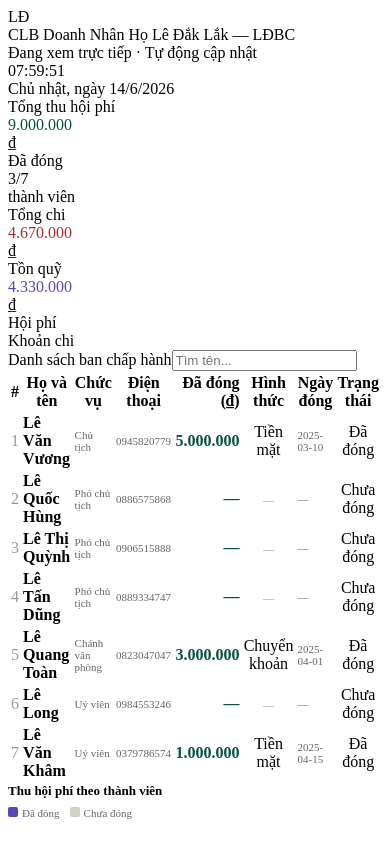
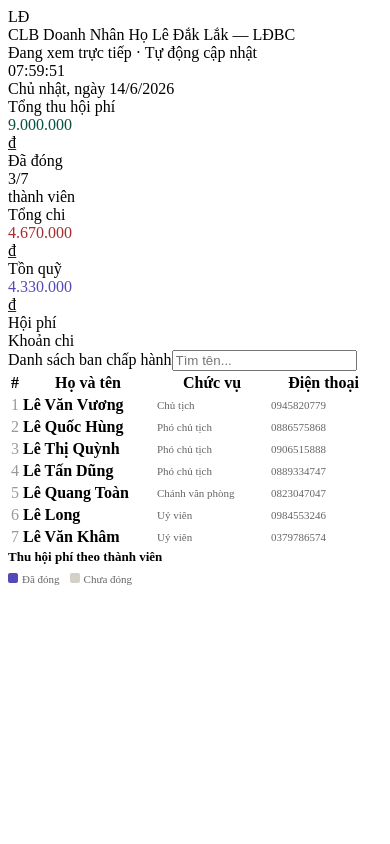
Before and after one commit to toan1902/L-BC, a Next.js app: page / in a window 390 px wide. Shown: the top 844 px of the page. Built offline with nearby package versions, Linux system fonts and the light colour scheme; no server answers; the database is empty.

Commit message:
Refactor tables for better responsiveness and styling

```diff
--- a/pages/index.js
+++ b/pages/index.js
@@ -172,36 +172,38 @@ export default function Home() {
                 <span className="card-title">Danh sách ban chấp hành</span>
                 <input className="search-input" placeholder="Tìm tên..." value={search} onChange={e=>setSearch(e.target.value)} />
               </div>
-              <table>
+              <div style={{overflowX:'auto'}}>
+              <table style={{minWidth:640,tableLayout:'auto'}}>
                 <thead><tr>
-                  <th style={{width:28}}>#</th>
-                  <th style={{width:130}}>Họ và tên</th>
-                  <th style={{width:115}}>Chức vụ</th>
-                  <th style={{width:108}}>Điện thoại</th>
-                  <th style={{width:120,textAlign:'right'}}>Đã đóng (₫)</th>
-                  <th style={{width:90,textAlign:'center'}}>Hình thức</th>
-                  <th style={{width:85}}>Ngày đóng</th>
-                  <th style={{width:80,textAlign:'center'}}>Trạng thái</th>
+                  <th style={{width:28,whiteSpace:'nowrap'}}>#</th>
+                  <th style={{minWidth:130,whiteSpace:'nowrap'}}>Họ và tên</th>
+                  <th style={{minWidth:110,whiteSpace:'nowrap'}}>Chức vụ</th>
+                  <th style={{minWidth:105,whiteSpace:'nowrap'}}>Điện thoại</th>
+                  <th style={{minWidth:110,textAlign:'right',whiteSpace:'nowrap'}}>Đã đóng (₫)</th>
+                  <th style={{minWidth:95,textAlign:'center',whiteSpace:'nowrap'}}>Hình thức</th>
+                  <th style={{minWidth:85,whiteSpace:'nowrap'}}>Ngày đóng</th>
+                  <th style={{minWidth:80,textAlign:'center',whiteSpace:'nowrap'}}>Trạng thái</th>
                 </tr></thead>
                 <tbody>
                   {filteredMembers.map((m,i) => (
                     <tr key={m.id || i}>
                       <td style={{color:'#999'}}>{i+1}</td>
-                      <td style={{fontWeight:600}}>{m.name}</td>
-                      <td style={{fontSize:11,color:'#666'}}>{m.role}</td>
-                      <td style={{fontSize:11,color:'#666'}}>{m.phone}</td>
-                      <td style={{textAlign:'right',fontWeight:600,color:'#085041',fontVariantNumeric:'tabular-nums'}}>{m.paid > 0 ? fmt(m.paid) : '—'}</td>
-                      <td style={{textAlign:'center'}}>
+                      <td style={{fontWeight:600,whiteSpace:'nowrap'}}>{m.name}</td>
+                      <td style={{fontSize:11,color:'#666',whiteSpace:'nowrap'}}>{m.role}</td>
+                      <td style={{fontSize:11,color:'#666',whiteSpace:'nowrap'}}>{m.phone}</td>
+                      <td style={{textAlign:'right',fontWeight:600,color:'#085041',fontVariantNumeric:'tabular-nums',whiteSpace:'nowrap'}}>{m.paid > 0 ? fmt(m.paid) : '—'}</td>
+                      <td style={{textAlign:'center',whiteSpace:'nowrap'}}>
                         {m.pm ? <span className={`pm-badge ${m.pm==='tien-mat'?'pm-tienmat':'pm-ck'}`}>{PM_LABELS[m.pm]}</span> : <span style={{color:'#999',fontSize:11}}>—</span>}
                       </td>
-                      <td style={{fontSize:11,color:'#666'}}>{m.paidDate || '—'}</td>
-                      <td style={{textAlign:'center'}}>
+                      <td style={{fontSize:11,color:'#666',whiteSpace:'nowrap'}}>{m.paidDate || '—'}</td>
+                      <td style={{textAlign:'center',whiteSpace:'nowrap'}}>
                         <span className={`badge ${m.paid>0?'b-paid':'b-none'}`}>{m.paid>0?'Đã đóng':'Chưa đóng'}</span>
                       </td>
                     </tr>
                   ))}
                 </tbody>
               </table>
+              </div>
             </div>
 
             <div className="right-col">
@@ -249,14 +251,15 @@ export default function Home() {
                   {Object.entries(CAT_LABELS).map(([k,v]) => <option key={k} value={k}>{v}</option>)}
                 </select>
               </div>
-              <table>
+              <div style={{overflowX:'auto'}}>
+              <table style={{minWidth:560,tableLayout:'auto'}}>
                 <thead><tr>
-                  <th style={{width:28}}>#</th>
-                  <th style={{width:85}}>Ngày</th>
-                  <th>Nội dung</th>
-                  <th style={{width:90}}>Danh mục</th>
-                  <th style={{width:110,textAlign:'right'}}>Số tiền (₫)</th>
-                  <th style={{width:100}}>Người chi</th>
+                  <th style={{width:28,whiteSpace:'nowrap'}}>#</th>
+                  <th style={{minWidth:85,whiteSpace:'nowrap'}}>Ngày</th>
+                  <th style={{minWidth:160}}>Nội dung</th>
+                  <th style={{minWidth:90,whiteSpace:'nowrap'}}>Danh mục</th>
+                  <th style={{minWidth:110,textAlign:'right',whiteSpace:'nowrap'}}>Số tiền (₫)</th>
+                  <th style={{minWidth:100,whiteSpace:'nowrap'}}>Người chi</th>
                 </tr></thead>
                 <tbody>
                   {filteredExpenses.length === 0
@@ -264,16 +267,17 @@ export default function Home() {
                     : filteredExpenses.map((e,i) => (
                       <tr key={e.id || i}>
                         <td style={{color:'#999'}}>{i+1}</td>
-                        <td style={{fontSize:11,color:'#666'}}>{e.date}</td>
+                        <td style={{fontSize:11,color:'#666',whiteSpace:'nowrap'}}>{e.date}</td>
                         <td style={{fontSize:12}}>{e.desc}</td>
-                        <td><span className="cat-pill" style={{background: CAT_COLORS[e.cat]+'22', color: CAT_COLORS[e.cat]}}>{CAT_LABELS[e.cat]||e.cat}</span></td>
-                        <td style={{textAlign:'right',fontWeight:600,color:'#A32D2D',fontVariantNumeric:'tabular-nums'}}>{fmt(e.amount)}</td>
-                        <td style={{fontSize:11,color:'#666'}}>{e.person}</td>
+                        <td><span className="cat-pill" style={{background: CAT_COLORS[e.cat]+'22', color: CAT_COLORS[e.cat], whiteSpace:'nowrap'}}>{CAT_LABELS[e.cat]||e.cat}</span></td>
+                        <td style={{textAlign:'right',fontWeight:600,color:'#A32D2D',fontVariantNumeric:'tabular-nums',whiteSpace:'nowrap'}}>{fmt(e.amount)}</td>
+                        <td style={{fontSize:11,color:'#666',whiteSpace:'nowrap'}}>{e.person}</td>
                       </tr>
                     ))
                   }
                 </tbody>
               </table>
+              </div>
             </div>
 
             <div className="right-col">
```
